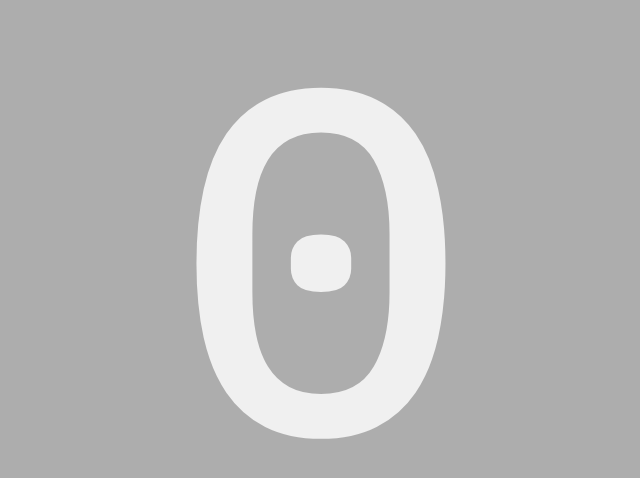
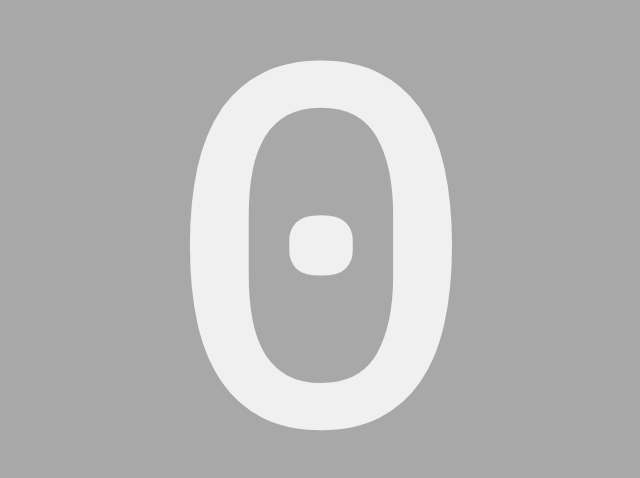
Before and after one commit to sehyunchung/bipi, a React (Create React App) app: page / in a window 1280 px wide. Shown: the part 150-628 px from the top of the page, without its empty margins (319-959 px from the left). Built offline with nearby package versions, Linux system fonts and the light colour scheme.

Commit message:
Edit layout and color bit more

```diff
--- a/src/components/Bpm.tsx
+++ b/src/components/Bpm.tsx
@@ -15,14 +15,17 @@ const bpmStyle = css`
   text-align: center;
 `
 const bpmTextStyle = css`
-  font-size: 38vw;
+  font-size: 40vw;
   font-weight: 500;
   font-family: ${STYLE.FONT.FAMILY};
   color: ${STYLE.COLOR.BPM_PRIMARY_TEXT};
+  margin-top: -4.4vh;
+  display: block;
 `
+
 const bpmDecimalTextStyle = css`
   margin-left: -3.2vw;
-  padding-right: 2.4vw;
+  padding-right: 2vw;
   font-weight: 400;
   font-size: 0.5em;
   letter-spacing: -2.4vw;
--- a/src/constants/style.ts
+++ b/src/constants/style.ts
@@ -1,4 +1,4 @@
-const BACKGROUND: string = 'hsl(0, 0%, 68%)'
+const BACKGROUND: string = 'hsl(0, 0%, 66%)'
 const BPM_PRIMARY_TEXT: string = 'hsl(0, 0%, 94%)'
 const BPM_SECONDARY_TEXT: string = 'hsl(0, 0%, 84%)	'
 
```
